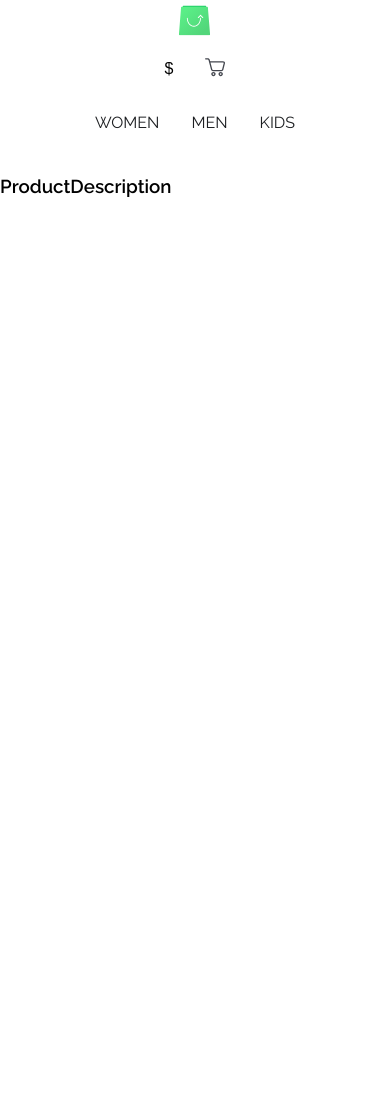
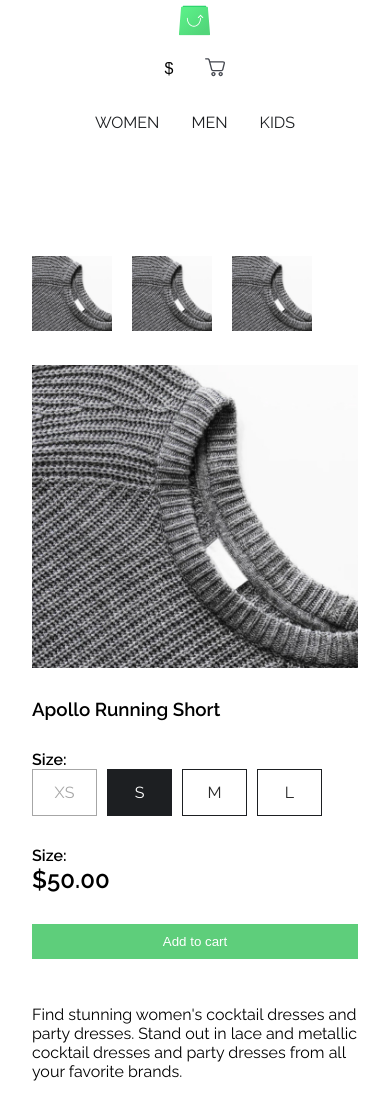
Before and after one commit to AhmedMikkawe/react-graphql-cart, a React (Create React App) app: page /product/1 in a window 390 px wide. Shown: the top 1120 px of the page. Before the commit the page ends 844 px from the top, so only its background shows below. Built offline with nearby package versions, Linux system fonts and the light colour scheme.

Commit message:
added product description component

```diff
--- a/src/App.js
+++ b/src/App.js
@@ -16,7 +16,7 @@ class App extends React.Component {
           </Route>
           <Route exact path="/category/:name" component={Category} />
 
-          <Route path="/product">
+          <Route path="/product/:slug">
             <ProductDescription />
           </Route>
         </Switch>
--- a/src/components/Category.js
+++ b/src/components/Category.js
@@ -1,6 +1,7 @@
 import React from "react";
 import { withRouter } from "react-router";
 import ProductOverview from "./ProductOverview";
+import imgUrl from "../product-image.jpg";
 
 class Category extends React.Component {
   constructor(props) {
@@ -15,12 +16,42 @@ class Category extends React.Component {
       <div className="container" style={{ margin: "0 2rem" }}>
         <h4>Category Name</h4>
         <div className="category-products-list">
-          <ProductOverview />
-          <ProductOverview />
-          <ProductOverview />
-          <ProductOverview />
-          <ProductOverview />
-          <ProductOverview />
+          <ProductOverview
+            slug="1"
+            image={imgUrl}
+            productName="Apollo Running Short"
+            productPrice="50.00"
+          />
+          <ProductOverview
+            slug="2"
+            image={imgUrl}
+            productName="Apollo Running Short"
+            productPrice="50.00"
+          />
+          <ProductOverview
+            slug="3"
+            image={imgUrl}
+            productName="Apollo Running Short"
+            productPrice="50.00"
+          />
+          <ProductOverview
+            slug="4"
+            image={imgUrl}
+            productName="Apollo Running Short"
+            productPrice="50.00"
+          />
+          <ProductOverview
+            slug="5"
+            image={imgUrl}
+            productName="Apollo Running Short"
+            productPrice="50.00"
+          />
+          <ProductOverview
+            slug="6"
+            image={imgUrl}
+            productName="Apollo Running Short"
+            productPrice="50.00"
+          />
         </div>
       </div>
     );
--- a/src/components/ProductDescription.js
+++ b/src/components/ProductDescription.js
@@ -1,11 +1,66 @@
 import React from "react";
-
+import imgUrl from "../product-image.jpg";
 class ProductDescription extends React.Component {
   constructor(props) {
     super(props);
   }
   render() {
-    return <h3>ProductDescription</h3>;
+    return (
+      <div className="container">
+        <div className="product-description">
+          <div className="product-description-images">
+            <div className="product-description-images-image-container">
+              <img
+                className="product-description-images-image"
+                src={imgUrl}
+                alt=""
+              />
+            </div>
+            <div className="product-description-images-image-container">
+              <img
+                className="product-description-images-image"
+                src={imgUrl}
+                alt=""
+              />
+            </div>
+            <div className="product-description-images-image-container">
+              <img
+                className="product-description-images-image"
+                src={imgUrl}
+                alt=""
+              />
+            </div>
+          </div>
+          <div className="product-description-image-container">
+            <img className="product-description-image" src={imgUrl} alt="" />
+          </div>
+          <div className="product-description-info">
+            <h3>Apollo Running Short</h3>
+            <div className="product-description-info-size-container">
+              <span className="font-bold">Size:</span>
+              <div className="product-description-info-size">
+                <span className="disabled">XS</span>
+                <span className="active">S</span>
+                <span>M</span>
+                <span>L</span>
+              </div>
+            </div>
+            <div className="product-description-info-price-container">
+              <span className="font-bold">Size:</span>
+              <span className="product-description-info-price">$50.00</span>
+            </div>
+            <button className="add-to-cart-big-button">Add to cart</button>
+            <div className="product-description-info-description">
+              <p>
+                Find stunning women's cocktail dresses and party dresses. Stand
+                out in lace and metallic cocktail dresses and party dresses from
+                all your favorite brands.
+              </p>
+            </div>
+          </div>
+        </div>
+      </div>
+    );
   }
 }
 export default ProductDescription;
--- a/src/components/ProductOverview.js
+++ b/src/components/ProductOverview.js
@@ -1,5 +1,5 @@
 import React, { Component } from "react";
-import imgUrl from "../product-image.jpg";
+import { NavLink } from "react-router-dom";
 import addToCartButton from "../addToCartButton.svg";
 class ProductOverview extends Component {
   constructor(props) {
@@ -8,16 +8,30 @@ class ProductOverview extends Component {
   render() {
     return (
       <div className="product-overview-container">
+        <NavLink to={`/product/${this.props.slug}`} className="text-reset">
           <div className="product-overview-image-container">
-          <img src={imgUrl} className="product-overview-image" alt="" />
-          <button className="add-to-cart-button">
+            <img
+              src={this.props.image}
+              className="product-overview-image"
+              alt=""
+            />
+            <button
+              className="add-to-cart-button"
+              onClick={function (e) {
+                e.preventDefault();
+                e.stopPropagation();
+              }}
+            >
               <img src={addToCartButton} alt="" />
             </button>
           </div>
           <div className="product-overview-info">
-          <span>Apollo Running Short</span>
-          <span className="product-overview-price">$50.00</span>
+            <span>{this.props.productName}</span>
+            <span className="product-overview-price">
+              ${this.props.productPrice}
+            </span>
           </div>
+        </NavLink>
       </div>
     );
   }
--- a/src/index.css
+++ b/src/index.css
@@ -125,6 +125,7 @@ body {
   padding: 0;
   border: none;
   display: none;
+  cursor: pointer;
 }
 .product-overview-container:hover .add-to-cart-button{
   display: block;
@@ -149,6 +150,14 @@ body {
   gap: 30px;
   margin-top: 50px;
   justify-content: space-around;
+  padding-bottom: 50px;
+}
+.text-reset{
+  color: inherit;
+  text-decoration: inherit;
+}
+.font-bold{
+  font-weight:bold;
 }
 @media screen and (max-width: 768px) {
   .navbar{
@@ -162,3 +171,108 @@ body {
     order: -1;
   }
 }
+.product-description{
+  display: flex;
+  gap: 30px;
+  margin: 100px 2rem;
+}
+.product-description-images{
+  display: flex;
+  flex-direction: column;
+  gap: 20px;
+}
+.product-description-images-image-container{
+  width: 80px;
+}
+.product-description-images-image{
+  object-fit: cover;
+  max-width: 100%;
+  max-height: 100%;
+}
+.product-description-image-container{
+  max-width: 500px;
+  max-height: 500px;
+  flex-grow: 1;
+}
+.product-description-image{
+  object-fit: cover;
+  max-width: 100%;
+  max-height: 100%;
+  margin: auto;
+  display: block;}
+.product-description-info{
+  display: flex;
+  flex-direction: column;
+  gap: 30px;
+  max-width: 300px;
+}
+.product-description-info h3{
+  margin: 0px;
+}
+.product-description-info-size-container{
+  display: flex;
+  flex-direction: column;
+}
+.product-description-info-size{
+  display: flex;
+  justify-content: space-between;
+  gap: 10px;
+}
+.product-description-info-size span{
+  border: 1px solid #1D1F22;
+  display: flex;
+  justify-content: center;
+  align-items: center;
+  color:#292929;
+  width: 63px;
+  height: 45px;
+  text-align: center;
+  cursor: pointer;
+}
+.product-description-info-size span.disabled{
+  border-color: #A6A6A6;
+  color: #A6A6A6;
+}
+.product-description-info-size span.active{
+  background-color: #1D1F22;
+  color: #fff;
+}
+.product-description-info-price-container{
+  display: flex;
+  flex-direction: column;
+}
+.product-description-info-price{
+  font-size: 24px;
+  font-weight: bold;
+}
+.product-description-info .add-to-cart-big-button{
+  width: 100%;
+  text-align: center;
+  background-color: #5ECE7B;
+  color:#fff;
+  border: none;
+  padding: 10px;
+  cursor: pointer;
+  transition: all 0.5s ;
+}
+.product-description-info .add-to-cart-big-button:hover{
+  background-color: #357044;
+}
+.product-description-info-description{
+  max-width: 100%;
+  font-size: 16px;
+}
+@media screen and (max-width: 768px) {
+  .product-description{
+    flex-direction: column;
+  }
+  .product-description-images{
+    flex-direction: row;
+  }
+  .product-description-info{
+    max-width: 100%;
+  }
+  .product-description-info-size{
+    justify-content: start;
+  }
+}
```
Lines whose indentation alone changed are shown as unchanged.
